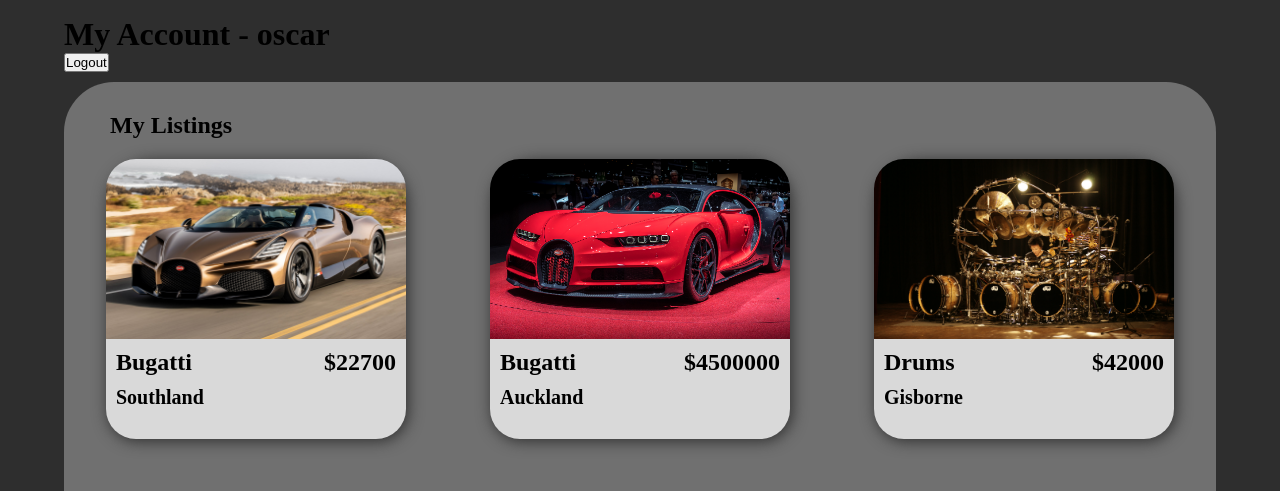
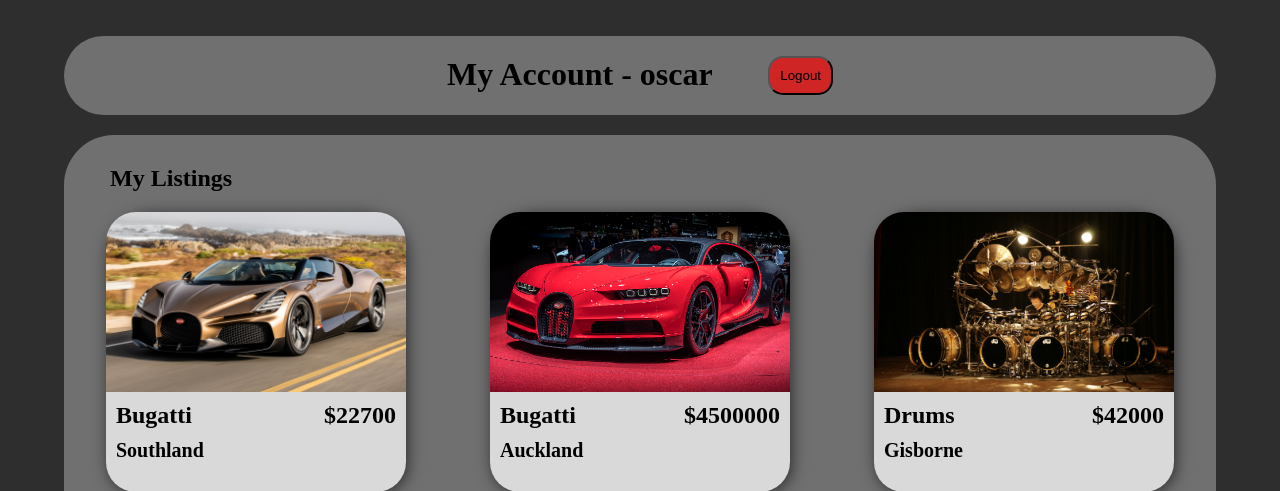
Before and after one commit to odownard/marketplace_website, a Django app: page /my_account/ in a window 1280 px wide. Shown: the part 132-623 px from the top of the page. Run offline with Django 5.2, Linux system fonts and the light colour scheme; a user stored in the database is signed in; data comes from the database, SQL or seed files in the repository; both versions use the stored data as it was after the commit; parts of the project's set-up code (start-up, migrations or seed data) failed here and were passed over.

Commit message:
Styled the my acount page

```diff
--- a/marketplace/static/css/style.css
+++ b/marketplace/static/css/style.css
@@ -314,3 +314,26 @@ nav {
 .nav-icons {
     width: 40px;
 }
+
+.user-info {
+    display: flex;
+    gap: 5%;
+    justify-content: center;
+    background-color: #707070;
+    border-radius: 50px;
+    margin-top: 20px;
+    margin-bottom: 20px;
+    padding: 20px;
+}
+
+.logout-button {
+    background-color: rgba(255, 0, 0, 0.671);
+    border-radius: 15px;
+    padding: 10px;
+    cursor: pointer;
+}
+
+.logout-button:hover {
+    background-color: rgba(255, 0, 0, 0.61);
+    transition-duration: 0.5s;
+}
--- a/marketplace/templates/my_account.html
+++ b/marketplace/templates/my_account.html
@@ -5,11 +5,13 @@
 {% endblock  %}
 
 {% block content %}
-    <h1>My Account - {{ request.user }}</h1>
-    <form class="logout" action="{% url 'users:logout' %}" method="post">
-        {% csrf_token %}
-        <button class="logout-button" aria-label="User Logout" title="User Logout">Logout</button>
-    </form>
+    <div class="user-info">
+        <h1>My Account - {{ request.user }}</h1>
+        <form class="logout" action="{% url 'users:logout' %}" method="post">
+            {% csrf_token %}
+            <button class="logout-button" aria-label="User Logout" title="User Logout">Logout</button>
+        </form>
+    </div>
     <section>
         {% if my_listings %}
             <div class="section-styling">
```
Also changed, not shown: marketplace/db.sqlite3.
